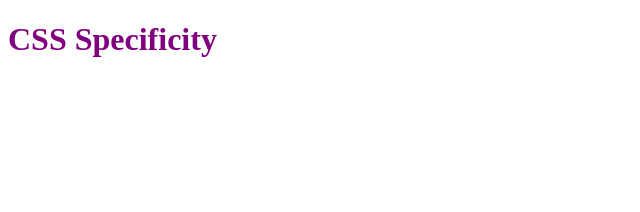
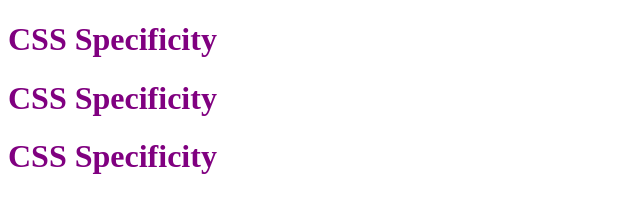
Before and after one commit to gaurav0973/css, a plain HTML site: page tut21/specificity.html in a window 1280 px wide. Shown: the whole page, without its empty margins (0-640 px from the left). Drawn offline with Linux system fonts and the light colour scheme.

Commit message:
two divs added

```diff
--- a/tut21/specificity.html
+++ b/tut21/specificity.html
@@ -23,6 +23,12 @@
     <div>
         <h1 class="yellow cred cpurple">CSS Specificity</h1>
     </div>
+    <div>
+        <h1 class="yellow cred cpurple">CSS Specificity</h1>
+    </div>
+    <div>
+        <h1 class="yellow cred cpurple">CSS Specificity</h1>
+    </div>
 </body>
 </html>
 
```
